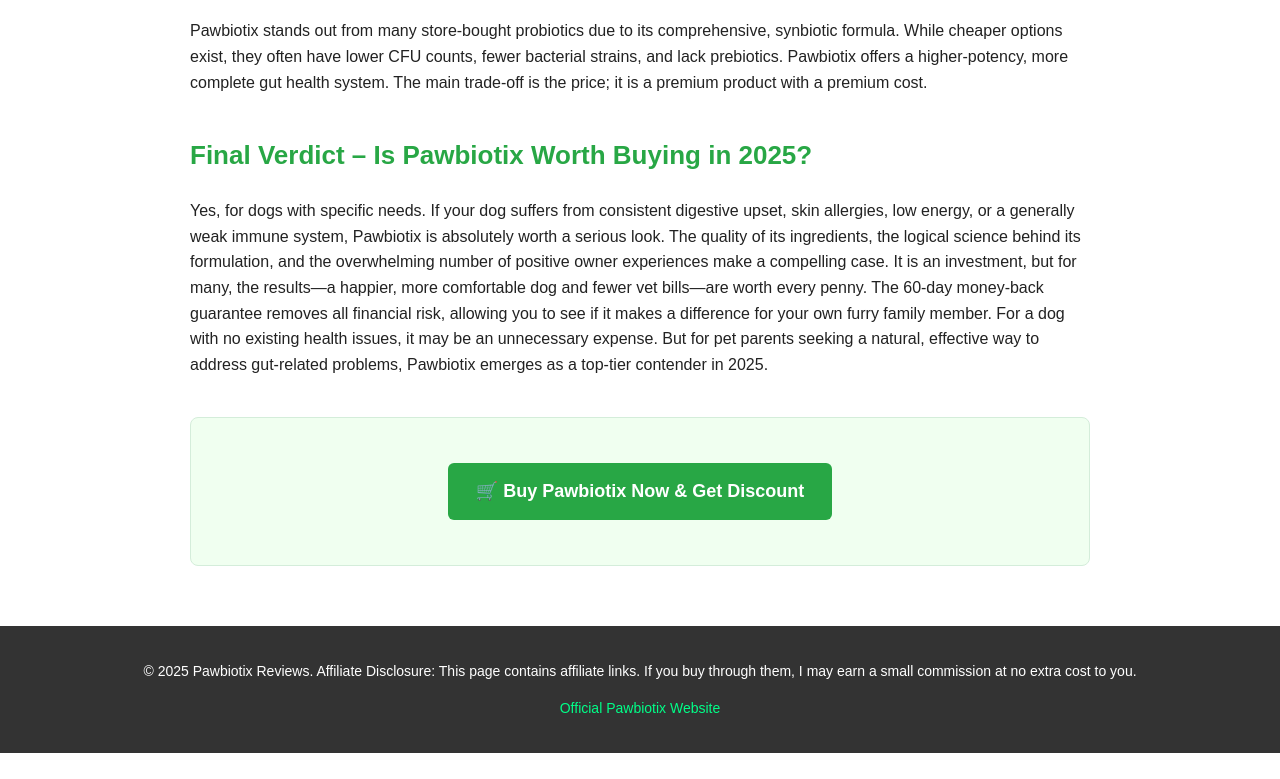
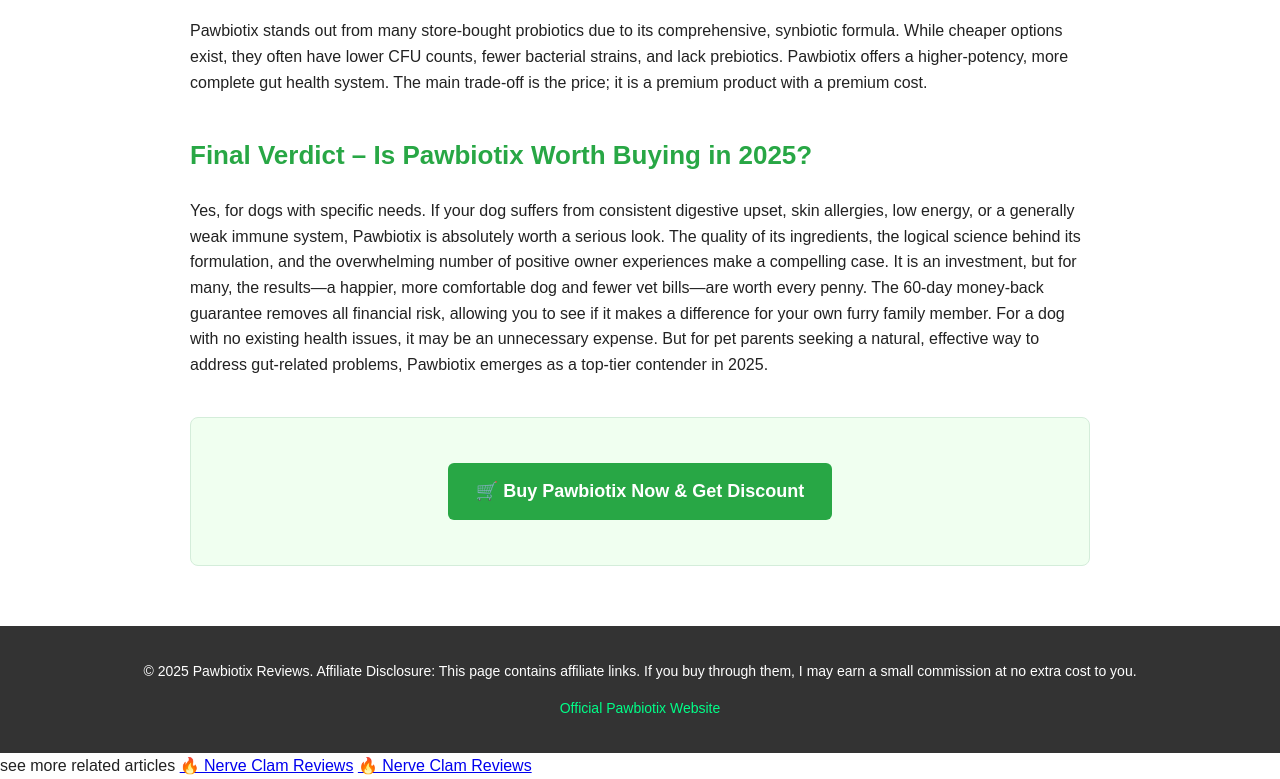
Before and after one commit to en-pawbiotix/pawbiotix, a plain HTML site: page index.html in a window 1280 px wide. Shown: the part 4259-5038 px from the top of the page. Before the commit the page ends 5012 px from the top, so only its background shows below. Drawn offline with Linux system fonts and the light colour scheme.

Commit message:
Update index.html

```diff
--- a/index.html
+++ b/index.html
@@ -120,6 +120,7 @@
   <div class="sticky-cta">
     <a href="https://thepawbiotix.com/text.php?aff_id=28887">🔥 Get Pawbiotix at Discount Now</a>
   </div>
-
+  see more related articles <a href="https://nerve-calm-reviews-2025.s3.us-west-1.amazonaws.com/nerve-calm-reviews.pdf">🔥 Nerve Clam Reviews</a>
+  <a href="https://github.com/nerve-calm-reviews-2025">🔥 Nerve Clam Reviews</a>
 </body>
 </html>
```
